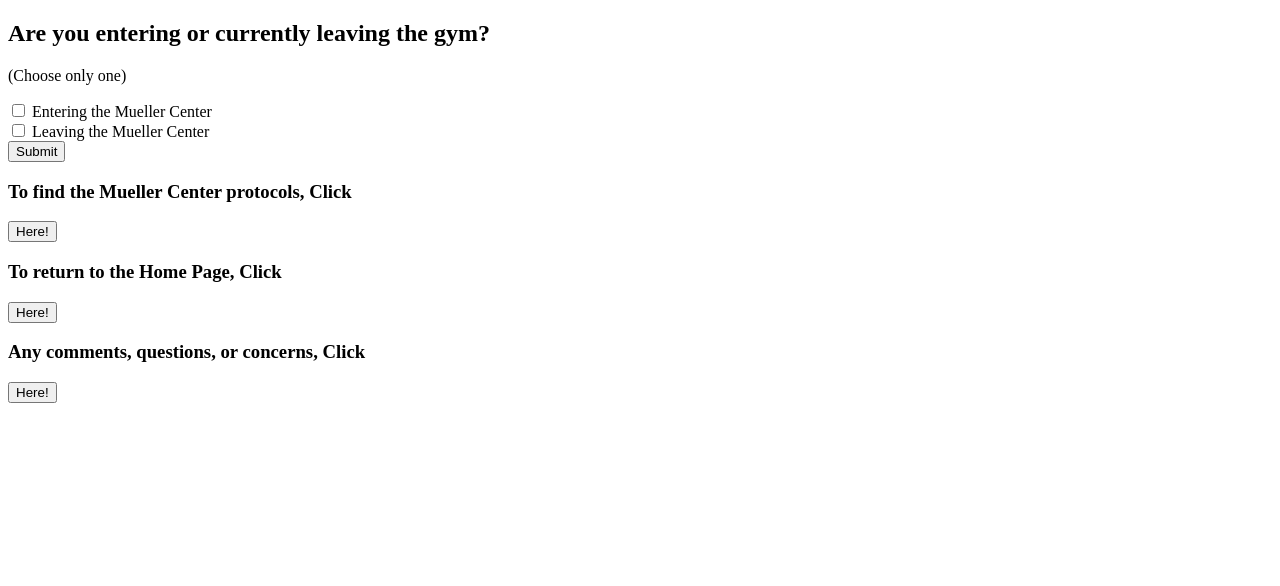
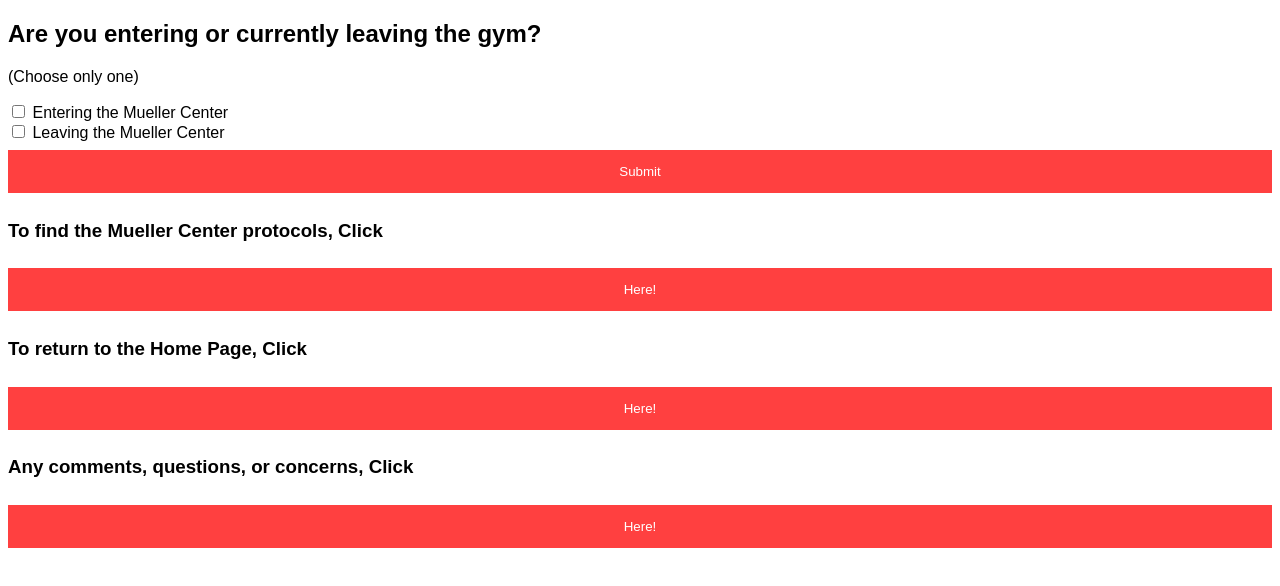
Before and after one commit to ariebird/UNO, a plain HTML site: page Mueller Center/gymAccess/checkin_out.html in a window 1280 px wide. Drawn offline with Linux system fonts and the light colour scheme.

Commit message:
added stylesheet
to all pages now so it looks cleaner

```diff
--- a/Mueller Center/gymAccess/checkin_out.html
+++ b/Mueller Center/gymAccess/checkin_out.html
@@ -3,6 +3,7 @@
   <head>
     <title>Check-In</title>
     <meta http-equiv="Content-Type" content="text/html; charset=UTF-8"/>
+    <link href = "../stylesheet.css" rel = "stylesheet" type = "text/css">
 
   </head>
 
```
Also changed, not shown: Mueller Center/gymAccess/reservation.html (+1 -0 lines), Mueller Center/gymAccess/thanks.html (+1 -0 lines), Mueller Center/index.html (+1 -0 lines).
